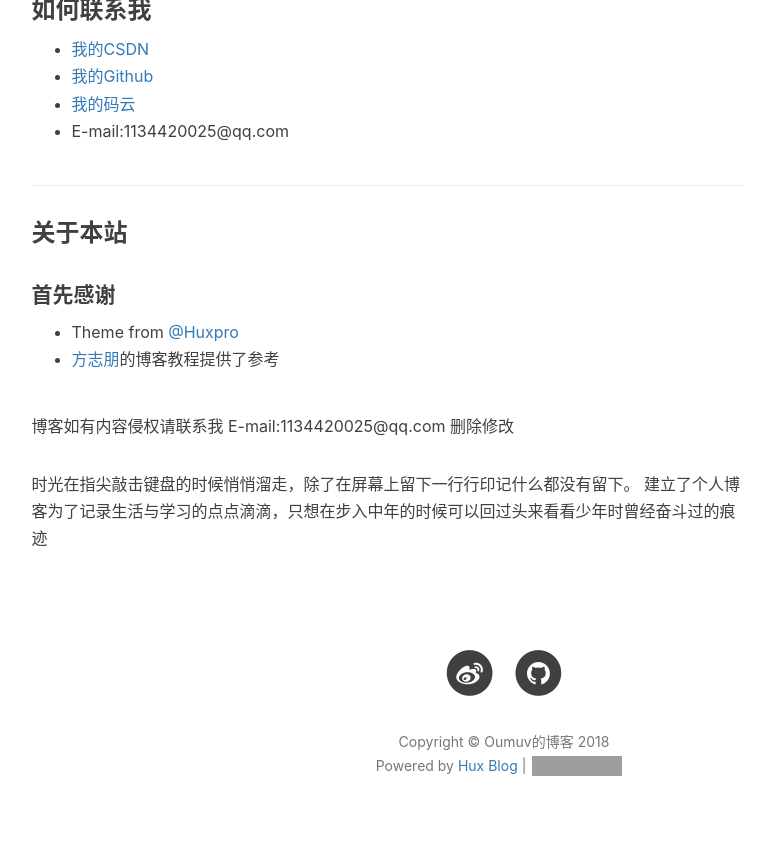
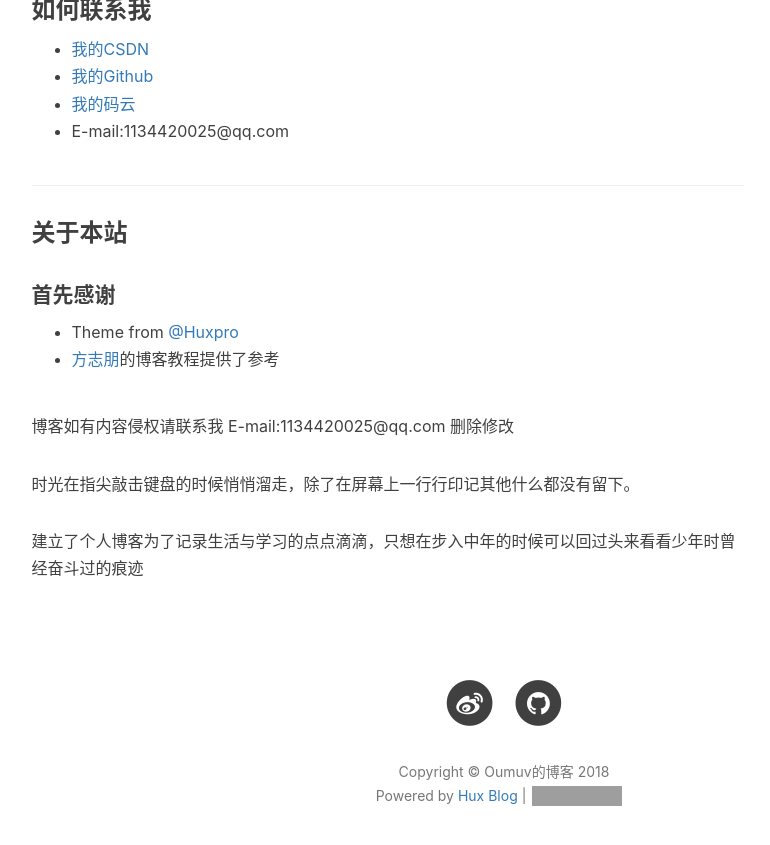
Before and after one commit to Oumuv/Oumuv.github.io, a Jekyll site: the page built from about.html, in a window 1280 px wide and 900 px high, scrolled down 1185 px. Shown: the top 845 px of the window, without its empty margins (136-906 px from the left). Built offline with Jekyll 4.4.1, drawn with Linux system fonts in a browser that asks for light colours; nearby versions of some CDN libraries; comment, search, counter and statistics services are not loaded; grey boxes are pictures that could not be loaded.

Commit message:
20181123

```diff
--- a/_includes/about/zh.md
+++ b/_includes/about/zh.md
@@ -37,5 +37,6 @@ Hey，我是欧银锋，进化不够完整的猿类，多出没于[Github](https
 
 博客如有内容侵权请联系我 E-mail:1134420025@qq.com 删除修改
 
-时光在指尖敲击键盘的时候悄悄溜走，除了在屏幕上留下一行行印记什么都没有留下。
+时光在指尖敲击键盘的时候悄悄溜走，除了在屏幕上一行行印记其他什么都没有留下。
+
 建立了个人博客为了记录生活与学习的点点滴滴，只想在步入中年的时候可以回过头来看看少年时曾经奋斗过的痕迹
```
Also changed, not shown: _posts/cas/2018-11-23-CAS（一）.md (renamed from _posts/2018-11-23-CAS（一）.md).
